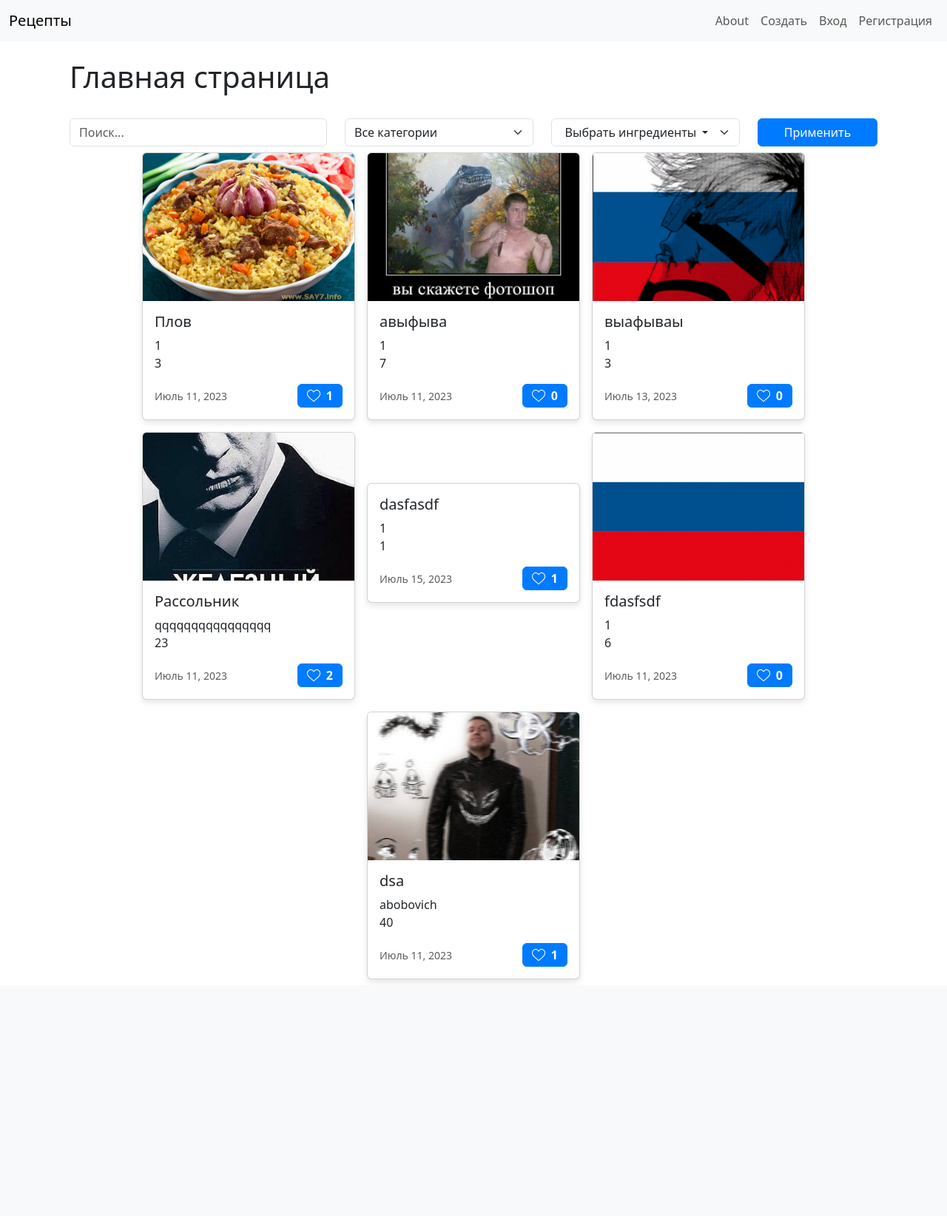
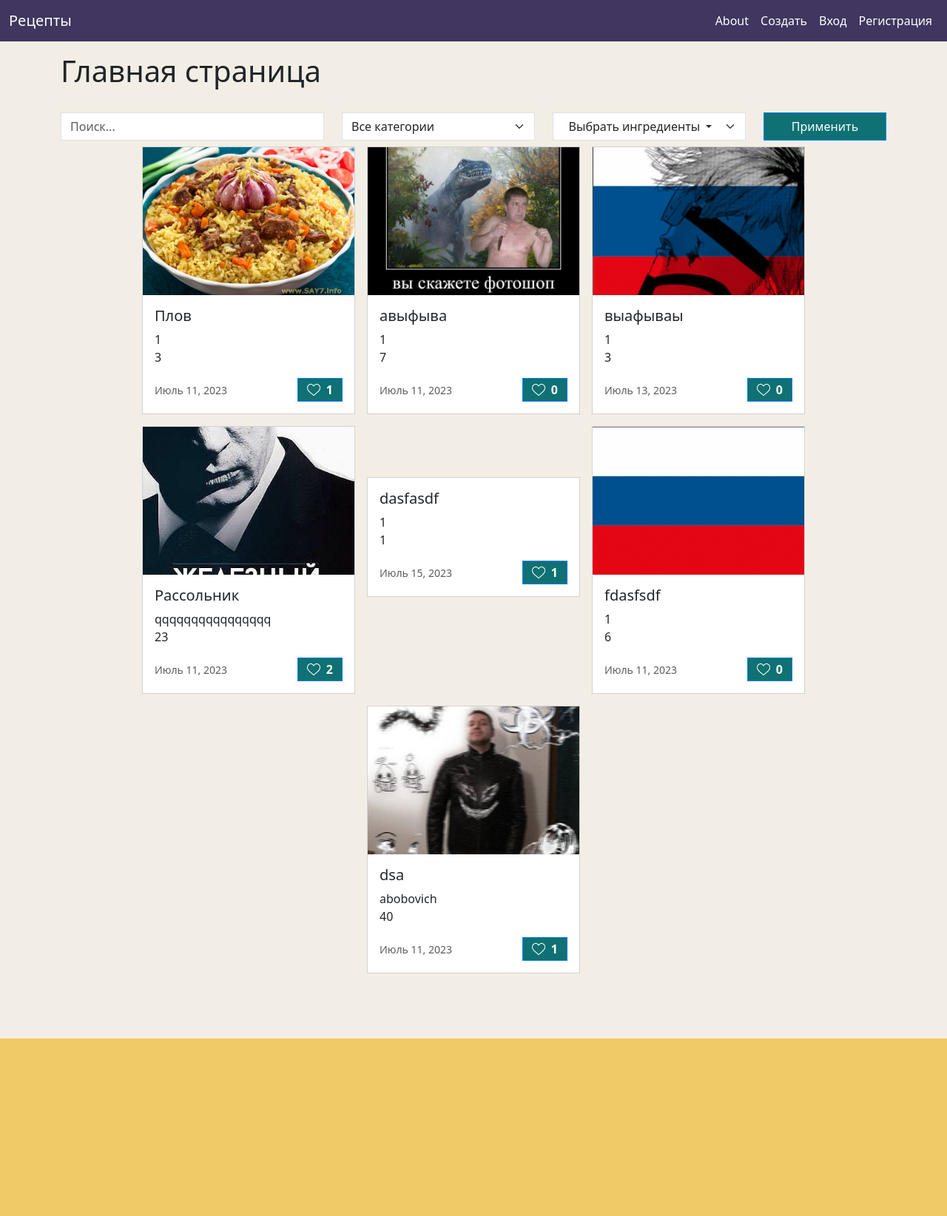
Before and after one commit to fluke8/summer-practice-django-bootstrap, a Django app: page / in a window 1280 px wide. Shown: the whole page at 74% size. Before the commit the page ends 1326 px from the top, so only its background shows below. Run offline with Django 3.2, Linux system fonts and the light colour scheme; data comes from the database, SQL or seed files in the repository; both versions use the stored data as it was after the commit.

Commit message:
поменял цвета там и еще чота

```diff
--- a/mysite/main/templates/main/base.html
+++ b/mysite/main/templates/main/base.html
@@ -12,7 +12,7 @@
 </head>
 <body>
 
-<nav class="navbar sticky-top navbar-expand-lg navbar-light bg-light">
+<nav class="navbar sticky-top navbar-expand-lg">
     <div class="container-fluid">
         <a class="navbar-brand" href="{% url 'home' %}">Рецепты</a>
         <button class="navbar-toggler" type="button" data-bs-toggle="collapse" data-bs-target="#navbarNavAltMarkup"
@@ -51,12 +51,12 @@
     </div>
 {% endif %}
 
-<div class="container mt-4">
-    {% block content %} {% endblock %}
-</div>
+{% block content %} {% endblock %}
+
+<footer></footer>
 
 <script>
-    document.getElementById("settings-btn").addEventListener("click", function() {
+    document.getElementById("settings-btn").addEventListener("click", function () {
         var settingsForm = document.getElementById("settings-form");
         if (settingsForm.style.display === "block") {
             settingsForm.style.display = "none";
--- a/mysite/static/styles/style.css
+++ b/mysite/static/styles/style.css
@@ -11,6 +11,25 @@
     .card-wrapper {
         justify-content: space-between;
     }
+}
+
+*{
+    border-radius: 0!important;
+}
+
+html{
+    height: 100%;
+}
+
+body{
+    display: flex;
+    background-color: #F3EEE5;
+    flex-direction: column;
+    height: 100%;
+}
+
+.container, .container-fluid{
+    flex: 1 0 auto;
 }
 
 .card-wrapper {
@@ -35,15 +54,7 @@ a {
 }
 
 .card {
-    box-shadow: 0 4px 8px rgba(0, 0, 0, 0.1);
-    transition: 0.3s ease-in-out;
     width: 18rem;
-
-}
-
-.card:hover {
-    box-shadow: 0 8px 16px rgba(0, 0, 0, 0.2);
-    z-index: 9999;
 }
 
 .card a:hover {
@@ -177,3 +188,51 @@ a {
 .dropdown ul{
     z-index: 9999999999;
 }
+
+footer{
+    background-color: #F0CA67;
+    min-height: 15rem;
+    flex: 0 0 auto;
+    margin-top: 5rem;
+}
+
+nav{
+    background-color: #40365F!important;
+}
+
+nav a{
+    color: white!important;
+}
+
+nav a:hover{
+    color: darkgrey!important;
+}
+
+.navbar-brand{
+    transition: color .15s ease-in-out,background-color .15s ease-in-out,border-color .15s ease-in-out;
+}
+
+.about-top-block{
+    background-color: #40365F;
+}
+
+.about-top-block .row{
+    height: 30rem;
+}
+
+.about-top-block .row > div{
+    max-height: 100%;
+    display: flex;
+    color: white;
+    justify-content: center;
+    align-content: center;
+    align-items: center;
+}
+
+.about-top-block img{
+    max-height: 100%;
+}
+
+.btn-primary{
+    background-color: #0F7173;
+}
```
Also changed, not shown: mysite/main/templates/main/about.html (+12 -4 lines), mysite/db.sqlite3.
